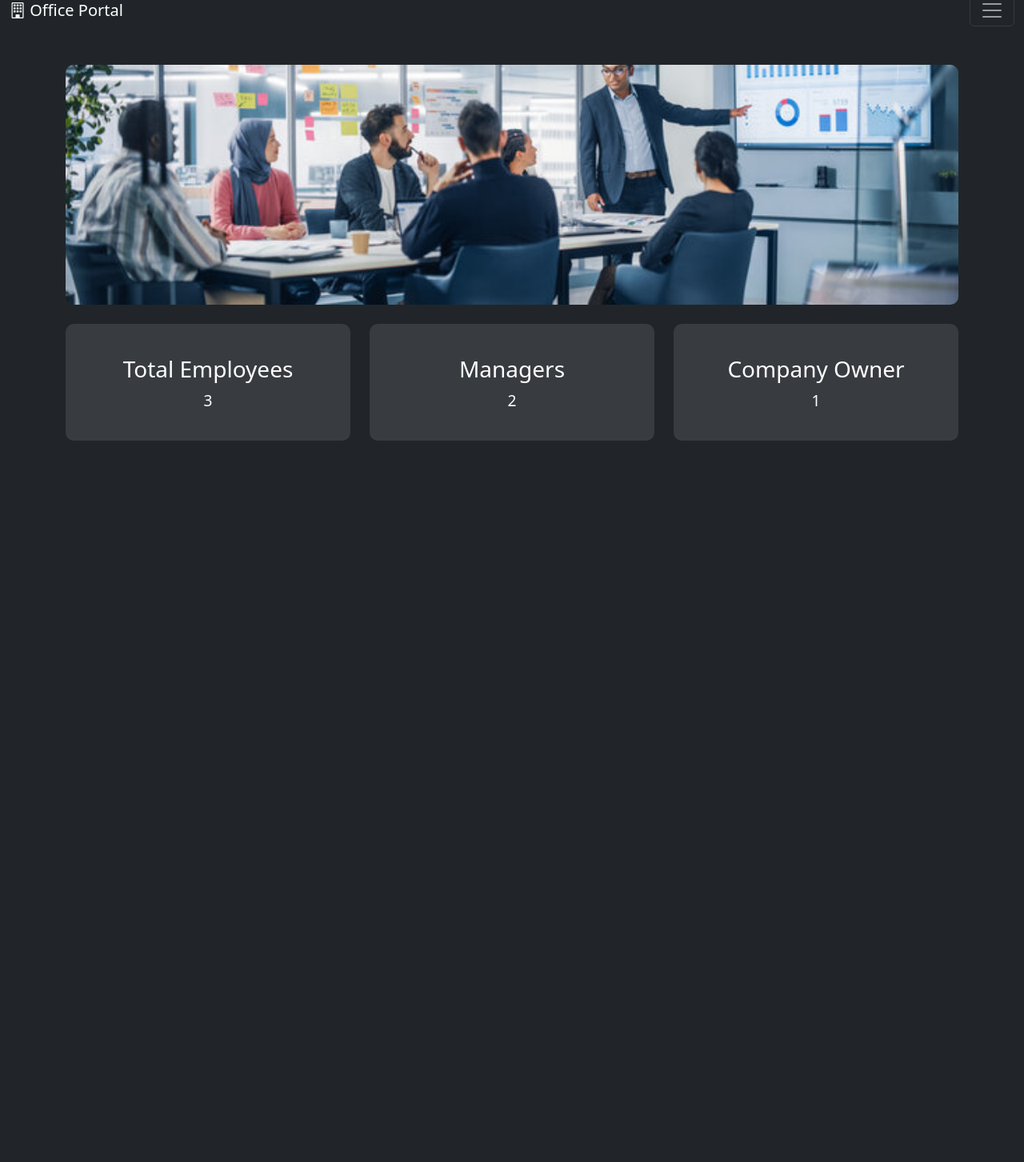
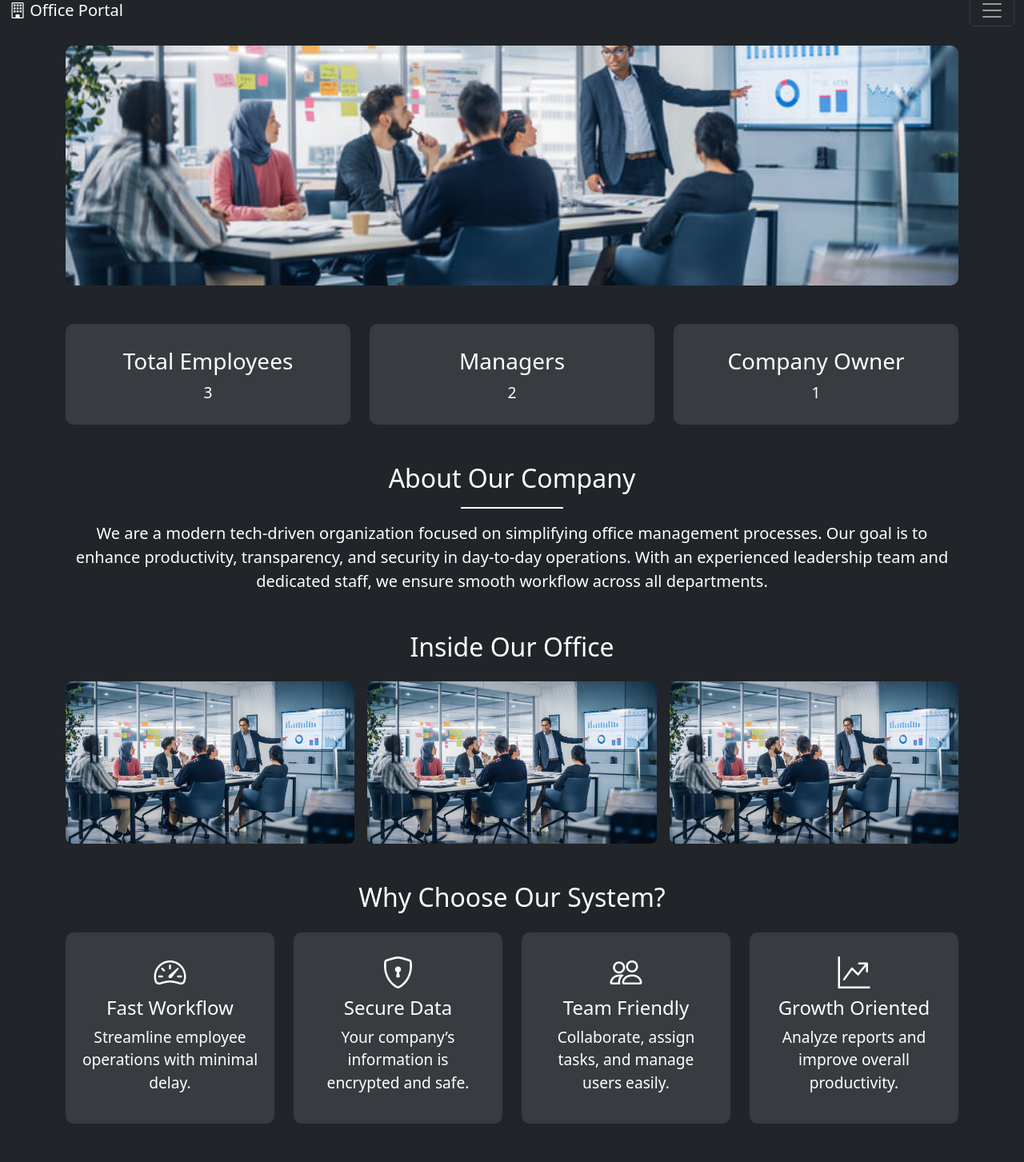
Before and after one commit to sureshdulupolai/Office_Project, a Django app: page / in a window 1280 px wide. Shown: the part 15-1468 px from the top of the page at 80% size. Before the commit the page ends 566 px from the top, so only its background shows below. Run offline with Django 5.2, Linux system fonts and the light colour scheme; data comes from the database, SQL or seed files in the repository; both versions use the stored data as it was after the commit.

Commit message:
update a template of home

```diff
--- a/templates/home.html
+++ b/templates/home.html
@@ -1,17 +1,24 @@
 {% extends 'base.html' %}
 {% block body %}
 <style>
-    body{
+    body {
         width: 100%;
-        /* height: 100vh; */
         overflow: auto;
         background-color: rgb(33, 37, 41);
+    }
+    .h3-top{
+        position: relative;
+        top: 10px;
     }
     .company-img {
         width: 100%;
         height: 300px;
         object-fit: cover;
         border-radius: 10px;
+        transition: transform 0.4s ease-in-out;
+    }
+    .company-img:hover {
+        transform: scale(1.02);
     }
     .stats-box {
         background: rgba(255, 255, 255, 0.1);
@@ -19,44 +26,117 @@
         border-radius: 10px;
         text-align: center;
         font-size: 1.2rem;
+        transition: background 0.3s ease;
     }
-    h3{
-        box-sizing: border-box;
-        padding-top: 20px;
+    .stats-box:hover {
+        background: rgba(255, 255, 255, 0.2);
+    }
+    h3, h2 {
         color: white;
     }
-    p{
+    p {
         color: white;
+    }
+    .fade-in {
+        animation: fadeIn 3s ease-in-out;
+    }
+    @keyframes fadeIn {
+        from { opacity: 0; transform: translateY(20px); }
+        to { opacity: 1; transform: translateY(0); }
     }
 </style>
 
- <!-- Header Section with Company Image -->
- <div class="container text-center my-4">
-    <h1 class="fw-bold">Welcome to Our Office Management System</h1>
-    <img src="../media/office.jpg" alt="Company Image" class="company-img mt-3">
+<!-- Header Section with Company Image -->
+<div class="container text-center my-4 fade-in">
+    <img src="../media/office.jpg" alt="Company Image" class="company-img mt-5">
 </div>
 
 <!-- Statistics Section -->
-<div class="container mt-4">
+<div class="container mt-5 fade-in">
     <div class="row text-center">
         <div class="col-md-4">
             <div class="stats-box">
-                <h3>Total Employees</h3>
-                <p>{{ pf_count }}</p>
+                <h3 class="h3-top">Total Employees</h3>
+                <p class="h3-top">{{ pf_count }}</p>
             </div>
         </div>
         <div class="col-md-4">
             <div class="stats-box">
-                <h3>Managers</h3>
-                <p>{{ manager }}</p>
+                <h3 class="h3-top">Managers</h3>
+                <p class="h3-top">{{ manager }}</p>
             </div>
         </div>
         <div class="col-md-4">
             <div class="stats-box">
-                <h3>Company Owner</h3>
-                <p>{{ owner }}</p>
+                <h3 class="h3-top">Company Owner</h3>
+                <p class="h3-top">{{ owner }}</p>
             </div>
         </div>
     </div>
 </div>
+
+<!-- About Us Section -->
+<div class="container my-5 text-white fade-in">
+    <h2 class="text-center mb-3">About Our Company</h2>
+    <div class="d-flex justify-content-center align-items-center mb-3">
+        <div class="bg-white" style="height: 2px; width: 10vw;"></div>
+    </div>
+    <p class="fs-5 text-center">
+        We are a modern tech-driven organization focused on simplifying office management processes.
+        Our goal is to enhance productivity, transparency, and security in day-to-day operations.
+        With an experienced leadership team and dedicated staff, we ensure smooth workflow across all departments.
+    </p>
+</div>
+
+<!-- Company Gallery Section -->
+<div class="container my-5 fade-in">
+    <h2 class="text-white text-center mb-4">Inside Our Office</h2>
+    <div class="row g-3">
+        <div class="col-md-4">
+            <img src="../media/office.jpg" class="img-fluid rounded-3" alt="Office 1">
+        </div>
+        <div class="col-md-4">
+            <img src="../media/office.jpg" class="img-fluid rounded-3" alt="Office 2">
+        </div>
+        <div class="col-md-4">
+            <img src="../media/office.jpg" class="img-fluid rounded-3" alt="Team">
+        </div>
+    </div>
+</div>
+
+<!-- Why Choose Us -->
+<div class="container my-5 fade-in">
+    <h2 class="text-center text-white mb-4">Why Choose Our System?</h2>
+    <div class="row text-white text-center g-4">
+        <div class="col-md-3">
+            <div class="stats-box">
+                <i class="bi bi-speedometer2 fs-1 mb-2"></i>
+                <h4>Fast Workflow</h4>
+                <p>Streamline employee operations with minimal delay.</p>
+            </div>
+        </div>
+        <div class="col-md-3">
+            <div class="stats-box">
+                <i class="bi bi-shield-lock fs-1 mb-2"></i>
+                <h4>Secure Data</h4>
+                <p>Your company’s information is encrypted and safe.</p>
+            </div>
+        </div>
+        <div class="col-md-3">
+            <div class="stats-box">
+                <i class="bi bi-people fs-1 mb-2"></i>
+                <h4>Team Friendly</h4>
+                <p>Collaborate, assign tasks, and manage users easily.</p>
+            </div>
+        </div>
+        <div class="col-md-3">
+            <div class="stats-box">
+                <i class="bi bi-graph-up-arrow fs-1 mb-2"></i>
+                <h4>Growth Oriented</h4>
+                <p>Analyze reports and improve overall productivity.</p>
+            </div>
+        </div>
+    </div>
+</div>
+
 {% endblock %}
--- a/templates/navbar.html
+++ b/templates/navbar.html
@@ -1,3 +1,8 @@
+<style>
+  .bi-box-arrow-in-right{
+    margin-left: -4px;
+  }
+</style>
 <nav class="navbar navbar-dark bg-dark fixed-top">
   <div class="container-fluid">
     <a class="navbar-brand" href="{% url 'home' %}"><i class="bi bi-building"></i> Office Portal</a>
```
Also changed, not shown: db.sqlite3.
